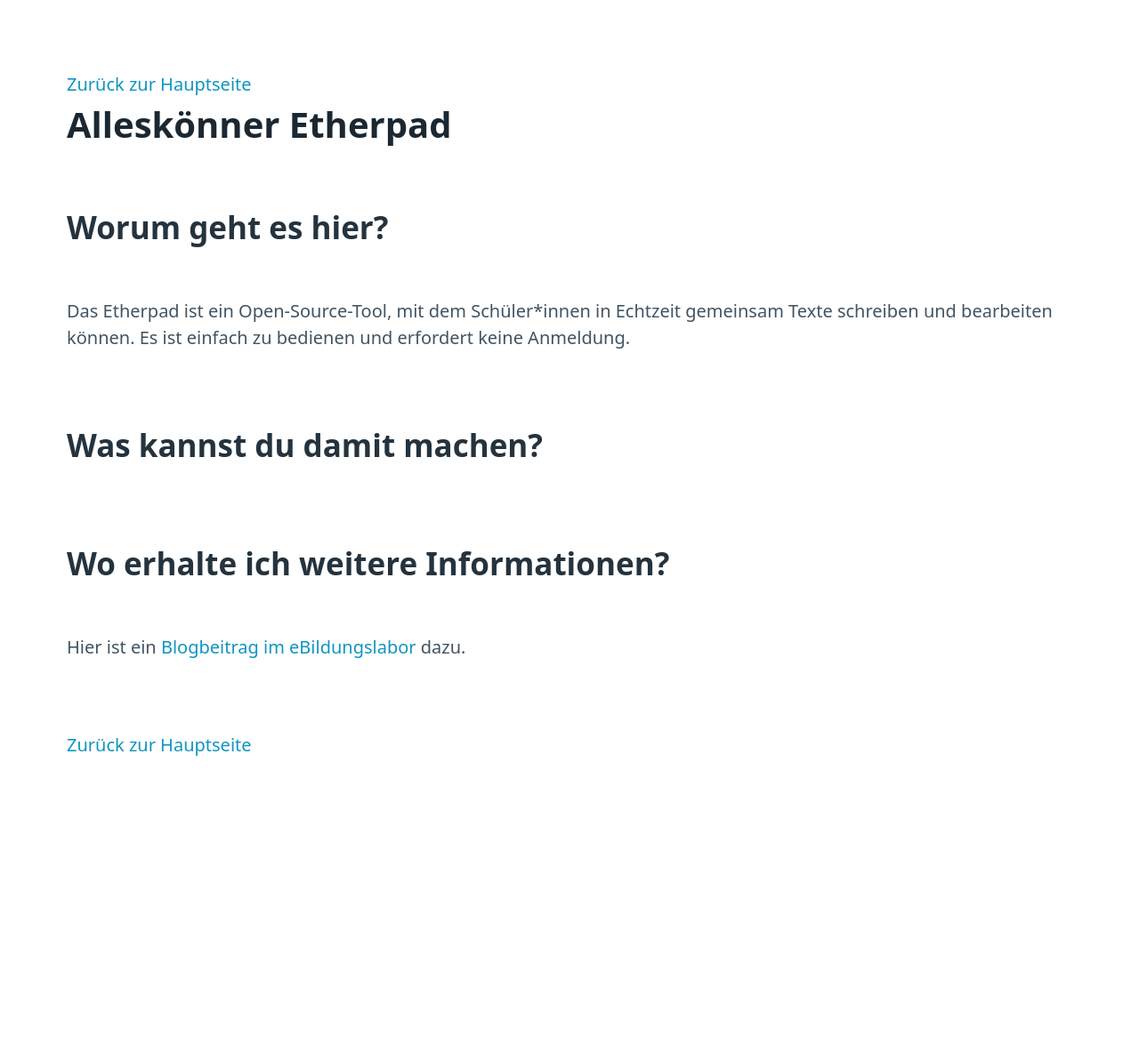
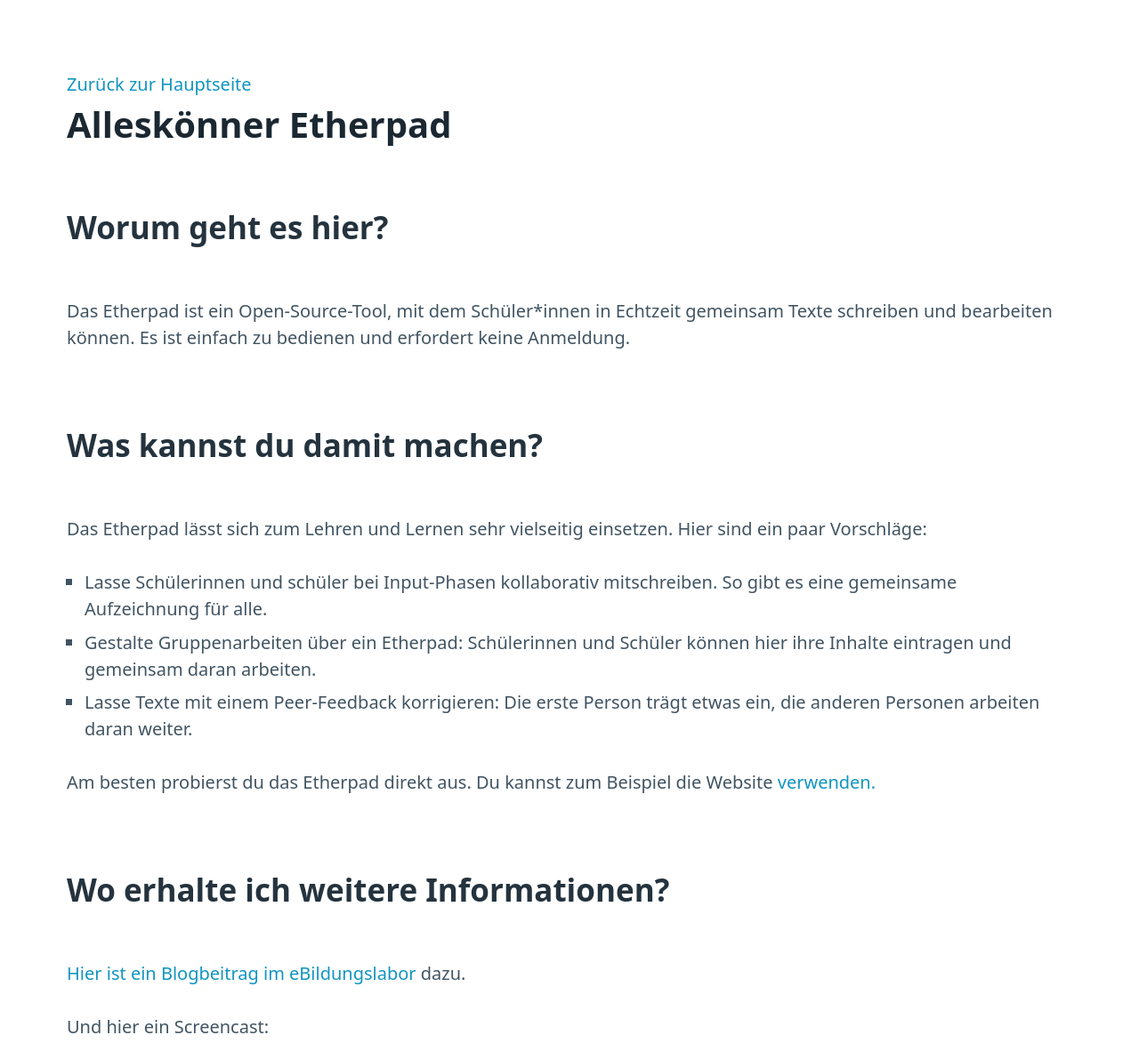
Before and after one commit to eBildungslabor/distanzlernen-jeopardy, a plain HTML site: page 1.html in a window 1280 px wide. Shown: the top 1173 px of the page at 89% size. Before the commit the page ends 933 px from the top, so only its background shows below. Drawn offline with nearby package versions, Linux system fonts and the light colour scheme.

Commit message:
Update 1.html

```diff
--- a/1.html
+++ b/1.html
@@ -18,12 +18,19 @@
 
         <section>
             <h2>Was kannst du damit machen?</h2>
-            <p></p>
+            <p>Das Etherpad lässt sich zum Lehren und Lernen sehr vielseitig einsetzen. Hier sind ein paar Vorschläge:</p>
+            <p><ul><li>Lasse Schülerinnen und schüler bei Input-Phasen kollaborativ mitschreiben. So gibt es eine gemeinsame Aufzeichnung für alle.</li>
+            <li>Gestalte Gruppenarbeiten über ein Etherpad: Schülerinnen und Schüler können hier ihre Inhalte eintragen und gemeinsam daran arbeiten.</li>
+            <li>Lasse Texte mit einem Peer-Feedback korrigieren: Die erste Person trägt etwas ein, die anderen Personen arbeiten daran weiter.</li></ul></p>
+            <p>Am besten probierst du das Etherpad direkt aus. Du kannst zum Beispiel die Website <a href="https://zumpad.zum.de"</a> verwenden.</p>
+
         </section>
 
         <section>
             <h2>Wo erhalte ich weitere Informationen?</h2>
-            <p>Hier ist ein <a href="https://ebildungslabor.de">Blogbeitrag im eBildungslabor</a> dazu.</p>
+            <p>Hier ist ein <a href="https://ebildungslabor.de/blog/padmethoden/">Blogbeitrag im eBildungslabor</a> dazu.</p>
+            <p>Und hier ein Screencast:</p>
+            <p><iframe width="855" height="481" src="https://www.youtube.com/embed/KptxfxGV678?list=PL3v2Bi9F9l0jMP4JoDe1su5XsmqPMAuro" title="Kurzvorstellung Etherpad" frameborder="0" allow="accelerometer; autoplay; clipboard-write; encrypted-media; gyroscope; picture-in-picture; web-share" referrerpolicy="strict-origin-when-cross-origin" allowfullscreen></iframe></p>
         </section>
 
         <a href="index.html" class="button">Zurück zur Hauptseite</a>
```
